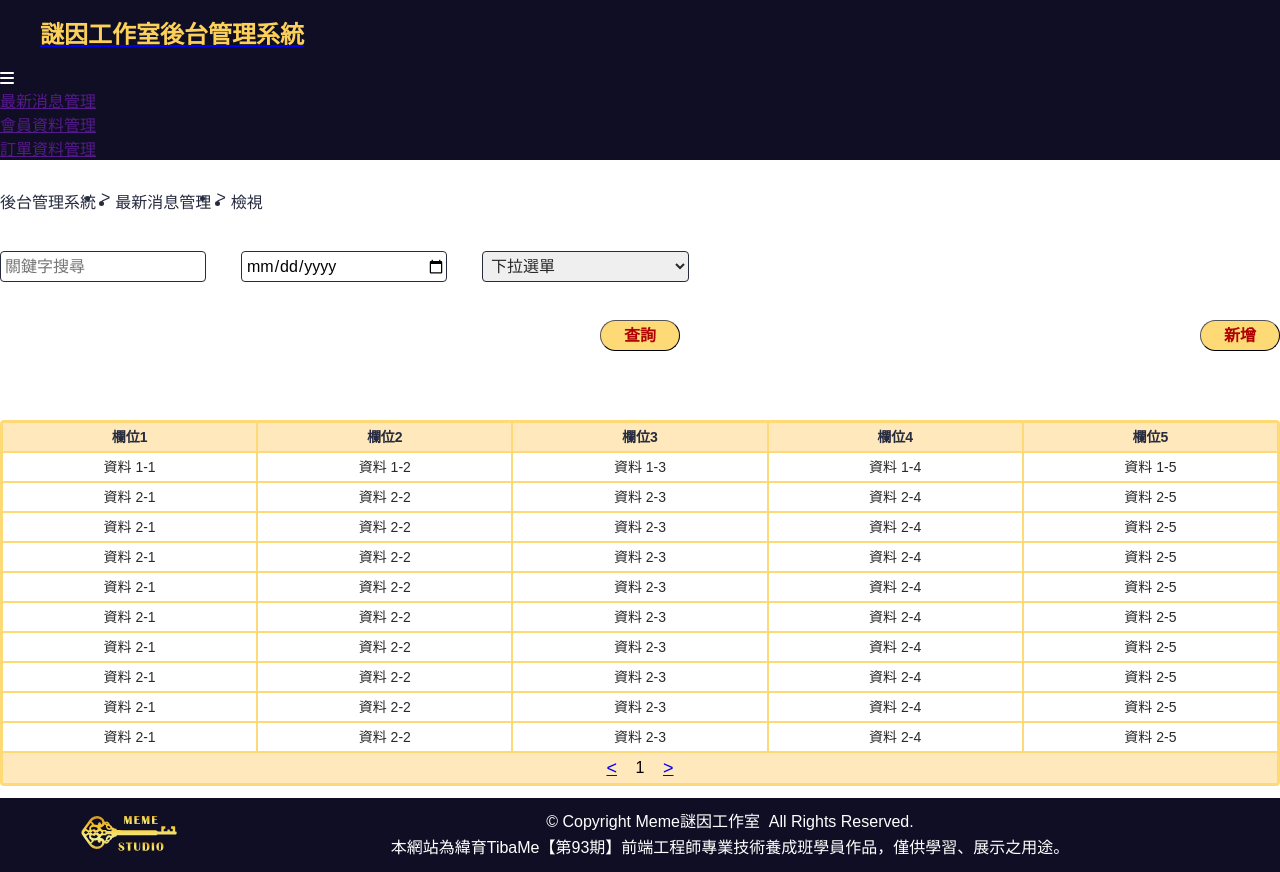
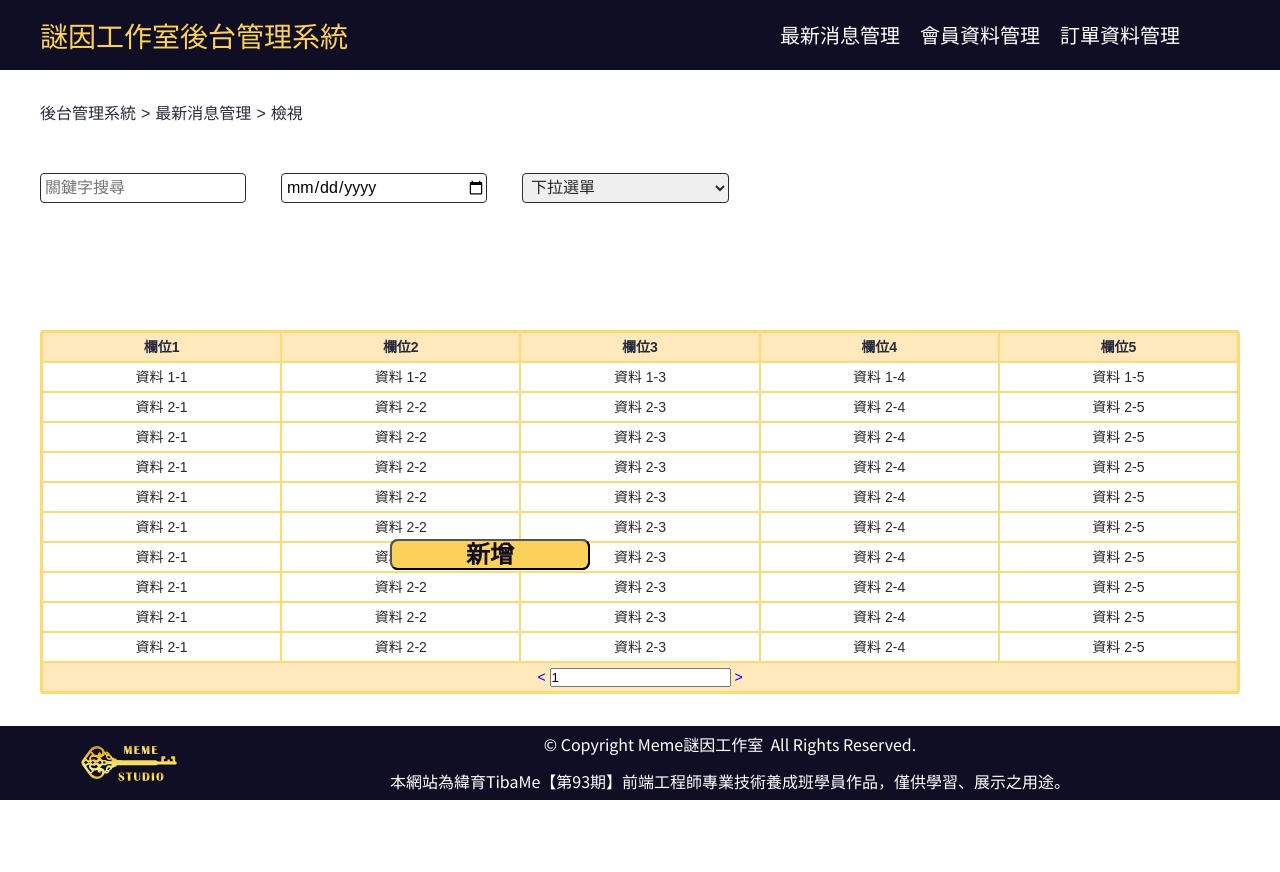
Before and after one commit to phoebewang04/memeapple, a PHP site: page /backstage_index.html in a window 1280 px wide. After the commit the page ends 800 px from the top, so only its background shows below. Run offline with PHP 8.4, Linux system fonts and the light colour scheme; some libraries are stand-ins or nearby versions.

Commit message:
no message

```diff
--- a/src/assets/css/style.css
+++ b/src/assets/css/style.css
@@ -1,38 +1,164 @@
-<<<<<<< HEAD
 @charset "UTF-8";
 @import url(../css/reset.css);
 body {
   background-color: #100E24;
   color: white;
 }
-=======
-/* Error: Can't find stylesheet to import.
- *   ,
- * 2 | @import './node_modules/sass-google-fonts/src/GoogleFonts.scss';
- *   |         ^^^^^^^^^^^^^^^^^^^^^^^^^^^^^^^^^^^^^^^^^^^^^^^^^^^^^^^
- *   '
-<<<<<<< HEAD
- *   style.scss 2:9  root stylesheet */
-=======
- *   sass\style.scss 2:9  root stylesheet */
->>>>>>> afdf37385858532de6cbc971b535675229bc1f7b
->>>>>>> 21ae6111107f7e38bf7a410b1bdd0d9ce3169538
-
-body::before {
-  font-family: "Source Code Pro", "SF Mono", Monaco, Inconsolata, "Fira Mono",
-      "Droid Sans Mono", monospace, monospace;
-  white-space: pre;
+
+html, body {
+  font-family: Noto Sans TC;
+}
+
+h1 {
+  font-size: 54px;
+}
+
+h2 {
+  font-size: 28px;
+}
+
+h3 {
+  font-size: 24px;
+}
+
+h4 {
+  font-size: 20px;
+}
+
+p {
+  font-size: 18px;
+}
+
+h1 {
+  line-height: 2;
+}
+
+h2 {
+  line-height: 2;
+}
+
+h3 {
+  line-height: 2;
+}
+
+p {
+  line-height: 2.3;
+}
+
+a {
+  text-decoration: none;
+}
+
+.wrapper {
+  max-width: 1200px;
+  width: 100%;
+}
+
+.btn {
+  width: 200px;
+  font-size: 24px;
+  padding: 10px 20px;
+  font-weight: bold;
+  text-align: center;
+  background-color: #FCD15B;
+  color: #100E24;
+  cursor: pointer;
+  border-radius: 8px;
+}
+
+.cbtn {
+  width: 200px;
+  font-size: 24px;
+  padding: 10px 20px;
+  font-weight: bold;
+  text-align: center;
+  background-color: #FCD15B;
+  color: #100E24;
+  cursor: pointer;
+  border-radius: 50px;
+}
+
+.top {
+  color: white;
+  height: 70px;
+  margin: 0 auto;
+  width: 100%;
+  display: flex;
+  line-height: 70px;
+}
+@media (max-width: 650px) {
+  .top {
+    position: relative;
+    height: 100px;
+  }
+}
+
+.top img {
+  width: 100px;
+  height: 70px;
+  padding-left: 80px;
+}
+@media (max-width: 650px) {
+  .top img {
+    width: 70px;
+    padding: 0;
+    margin-left: 20px;
+    height: 100px;
+  }
+}
+
+.top .fa {
+  margin-left: auto;
+  margin-top: 24px;
+  display: none;
+}
+@media (max-width: 650px) {
+  .top .fa {
+    text-align: center;
+    display: block;
+    margin-top: 35px;
+    margin-right: 10px;
+    width: 90px;
+    font-size: 25px;
+  }
+}
+
+.top ul {
+  margin-left: auto;
+  padding-right: 80px;
+  font-size: 20px;
+  display: flex;
+}
+@media (max-width: 650px) {
+  .top ul {
+    display: none;
+    flex-direction: column;
+    position: absolute;
+    top: 100px;
+    right: 0;
+    width: 100%;
+    text-align: center;
+    padding: 0;
+    margin: 0;
+    background-color: #262B3F;
+    font-size: 20px;
+    line-height: 100px;
+  }
+}
+
+.top li {
+  margin-right: 20px;
+}
+@media (max-width: 650px) {
+  .top li {
+    margin: 0;
+  }
+}
+
+.top a {
   display: block;
-  padding: 1em;
-  margin-bottom: 1em;
-  border-bottom: 2px solid black;
-<<<<<<< HEAD
-  content: "Error: Can't find stylesheet to import.\a   \2577 \a 2 \2502  @import './node_modules/sass-google-fonts/src/GoogleFonts.scss';\d\a   \2502          ^^^^^^^^^^^^^^^^^^^^^^^^^^^^^^^^^^^^^^^^^^^^^^^^^^^^^^^\a   \2575 \a   style.scss 2:9  root stylesheet";
-=======
-  content: "Error: Can't find stylesheet to import.\a   \2577 \a 2 \2502  @import './node_modules/sass-google-fonts/src/GoogleFonts.scss';\d\a   \2502          ^^^^^^^^^^^^^^^^^^^^^^^^^^^^^^^^^^^^^^^^^^^^^^^^^^^^^^^\a   \2575 \a   sass\\style.scss 2:9  root stylesheet";
->>>>>>> afdf37385858532de6cbc971b535675229bc1f7b
-}
-<<<<<<< HEAD
+  color: white;
+}
 .top a:hover {
   color: #FCD15B;
 }
@@ -146,10 +272,10 @@ body::before {
   text-align: justify;
 }
 
-.number {
+.theme_number {
   width: 40%;
 }
-.number.hospital {
+.theme_number.hospital {
   color: #FEDA77;
 }
 
@@ -250,7 +376,7 @@ i.fa-dollar-sign {
   color: #FFE8BB;
 }
 
-.theme {
+.theme_hospital_container {
   display: flex;
   flex-direction: column;
   align-items: center;
@@ -460,10 +586,6 @@ i.fa-dollar-sign {
 
 .backstage_panel {
   padding-top: 20px;
-  width: calc(50% + 40px);
-  align-self: flex-end;
-  display: flex;
-  justify-content: space-between;
 }
 
 .backstage_tablezone {
@@ -474,18 +596,6 @@ i.fa-dollar-sign {
 
 .backstage_button {
   height: 30.8px;
-  position: static;
-  margin: 0;
-  border-width: 0.8px;
-  font-size: 16px;
-  width: 80px;
-}
-.backstage_button:active {
-  background-color: #FFE8BB;
-}
-
-.backstage_button:hover {
-  border-width: 2px;
 }
 
 .backstage_table {
@@ -519,47 +629,8 @@ i.fa-dollar-sign {
   color: #292929;
 }
 
-.backstage_tfoot {
+.backstage_pagination {
   background-color: #FFE8BB;
-}
-
-.backstage_pagination {
-  width: 100%;
-  display: flex;
-  justify-content: center;
-  align-items: center;
-}
-
-.backstage_paginator {
-  font-size: 16px;
-  display: flex;
-  justify-content: center;
-  align-items: center;
-  width: 200px;
-}
-.backstage_paginator a {
-  font-size: 18px;
-  line-height: 30px;
-}
-.backstage_paginator a:hover {
-  font-weight: bold;
-}
-.backstage_paginator a:active {
-  color: #FCD15B;
-}
-
-.backstage_page_input {
-  font-size: 16px;
-  width: 30px;
-  margin: 0 8px;
-  background-color: #FFE8BB;
-  border: 0;
-  text-align: center;
-}
-
-.backstage_page_input:focus {
-  outline: 1px solid #262B3F;
-  background-color: white;
 }
 
 /* @import url(./reset.css); */
@@ -586,7 +657,7 @@ body {
   line-height: 1.6;
 }
 
-.btn button {
+.branch_btn {
   width: 200px;
   height: 48px;
   cursor: pointer;
@@ -594,7 +665,7 @@ body {
   border-radius: 40px 40px 0px 0px;
 }
 
-.btn .taipei {
+branch_btn #taipei {
   background-color: #FEDA77;
   border-top: 1px solid white;
   border-left: 1px solid white;
@@ -602,7 +673,7 @@ body {
   border-bottom: none;
 }
 
-.btn .taichung {
+branch_btn #taichung {
   color: #100E24;
   border-top: 1px solid white;
   border-left: 1px solid white;
@@ -614,7 +685,7 @@ body {
   background-color: #FCD15B;
 }
 
-.main {
+#main {
   border: 1px solid #FFFFFF;
   margin-bottom: 80px;
   background-color: #262B3F;
@@ -1662,5 +1733,3 @@ button:hover {
 }
 
 /*# sourceMappingURL=style.css.map */
-=======
->>>>>>> 21ae6111107f7e38bf7a410b1bdd0d9ce3169538
```
Also changed, not shown: 1 other file.
